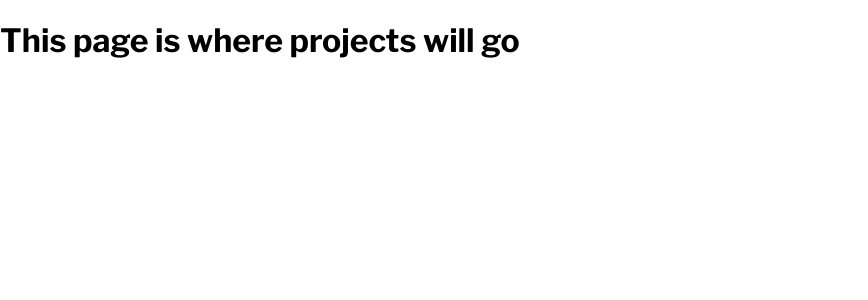
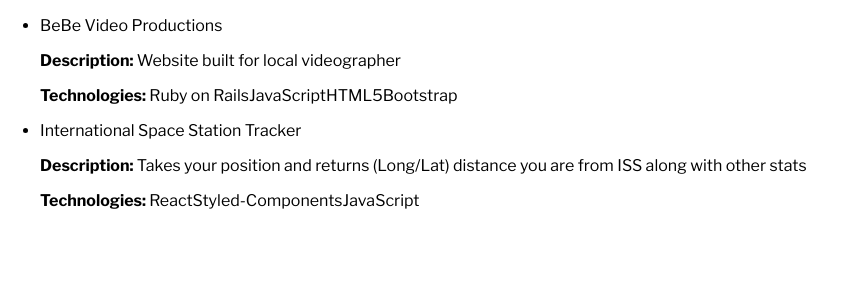
Before and after one commit to tannerabread/resume, a Next.js app: page /projects in a window 1280 px wide. Shown: the top 300 px of the page, without its empty margins (0-868 px from the left). Built offline with nearby package versions, Linux system fonts and the light colour scheme.

Commit message:
barebones project page

```diff
--- a/src/data/projects.json
+++ b/src/data/projects.json
@@ -0,0 +1,14 @@
+[
+  {
+    "name": "BeBe Video Productions",
+    "url": "http://bebevideoproductions.com/",
+    "description": "Website built for local videographer",
+    "technologies": ["Ruby on Rails", "JavaScript", "HTML5", "Bootstrap"]
+  },
+  {
+    "name": "International Space Station Tracker",
+    "url": "https://legendary-octo-umbrella.marijunjnja.vercel.app/",
+    "description": "Takes your position and returns (Long/Lat) distance you are from ISS along with other stats",
+    "technologies": ["React", "Styled-Components", "JavaScript"]
+  }
+]
--- a/src/pages/projects/index.js
+++ b/src/pages/projects/index.js
@@ -1,9 +1,18 @@
 import Layout from '../../components/Layout'
+import projects from '../../data/projects.json'
 
 const Projects = (pageProps) => {
   return (
     <Layout>
-      <h1>This page is where projects will go</h1>
+      <ul>
+        {projects.map((project, i) => (
+          <li key={i}>
+            <a href={project.url}>{project.name}</a>
+            <p><strong>Description: </strong>{project.description}</p>
+            <p><strong>Technologies: </strong>{project.technologies}</p>
+          </li>
+        ))}
+      </ul>
     </Layout>
   )
 }
```
